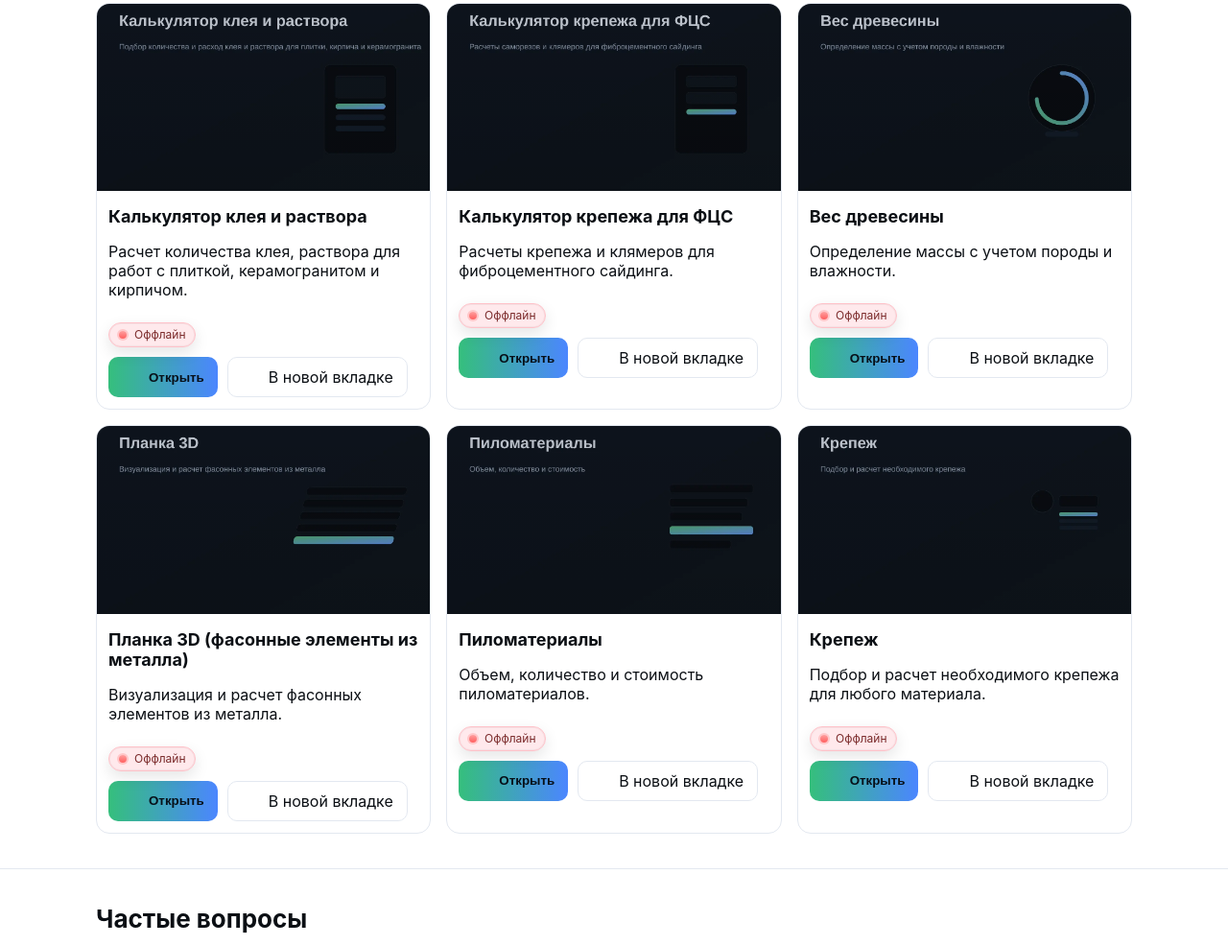
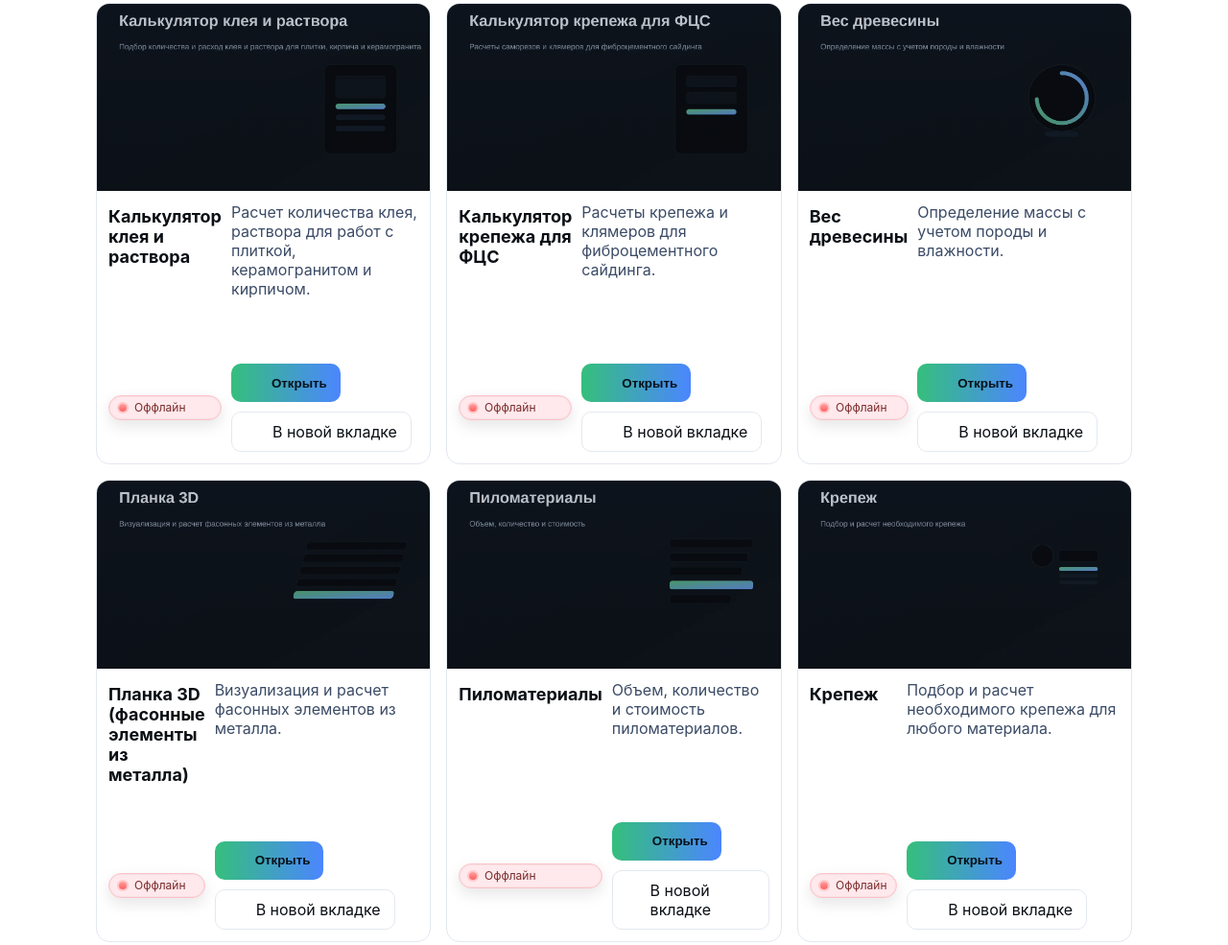
Before and after one commit to sheikerdc-del/calcwood, a website: page index.html in a window 1280 px wide. Shown: the part 779-1764 px from the top of the page at 96% size. Drawn offline with Linux system fonts and the light colour scheme; no server answers.

Commit message:
Update styles.css

```diff
--- a/styles.css
+++ b/styles.css
@@ -1,3 +1,4 @@
+/* css */
 /* Темная тема по умолчанию */
 :root{
   --bg:#0b0f14;--bg2:#0f1722;--panel:#111821;--stroke:#1d2836;
@@ -94,9 +95,43 @@ h2{font-size:26px;margin:0 0 18px}
 .card__media img{display:block;width:100%;height:auto;aspect-ratio:16/9;object-fit:cover}
 .card__media::after{content:"";position:absolute;inset:0;pointer-events:none;background: linear-gradient(0deg, rgba(0,0,0,.28), rgba(0,0,0,.18))}
 :root[data-theme="light"] .card__media::after{background: linear-gradient(0deg, rgba(0,0,0,.38), rgba(0,0,0,.24))}
-.card__body{padding:12px}
-.card__body h3{margin:4px 0 8px;font-size:18px}
-.card__actions{display:flex;gap:10px;flex-wrap:wrap;margin-top:10px}
+
+/* ВНИМАНИЕ: фиксируем статус и кнопки по низу карточки через Grid */
+.card__body{
+  display:grid;
+  grid-template-rows: auto auto 1fr auto auto; /* h3 | p | spacer | status | actions */
+  gap:10px;
+  padding:12px;
+  min-height:260px; /* подгоните под дизайн */
+}
+.card__body h3{margin:4px 0 0;font-size:18px}
+.card__body p{margin:0;color:var(--muted)}
+
+/* Статус — предпоследняя строка (всегда над кнопками) */
+.card__body [data-status]{
+  grid-row:4;
+  align-self:end;
+  margin-top:0;
+}
+
+/* Кнопки — последняя строка, всегда у низа карточки */
+.card__actions{
+  grid-row:5;
+  display:flex;
+  gap:10px;
+  flex-wrap:wrap;
+  margin-top:0;
+}
+
+/* Опционально: на ≥560px статус слева, кнопки справа в одной линии */
+@media (min-width:560px){
+  .card__body{
+    grid-template-rows:auto auto 1fr auto; /* h3 | p | spacer | bottom row */
+    grid-template-columns:1fr auto;        /* статус | кнопки */
+  }
+  .card__body [data-status]{grid-row:4;grid-column:1;align-self:center}
+  .card__actions{grid-row:4;grid-column:2;justify-self:end}
+}
 
 /* Skeletons */
 .skeleton{position:relative;min-height:240px;background:linear-gradient(90deg, rgba(255,255,255,.04), rgba(255,255,255,.08), rgba(255,255,255,.04))}
@@ -122,31 +157,26 @@ h2{font-size:26px;margin:0 0 18px}
 .status--down{background:var(--red-bg);color:var(--red-fg);border-color:var(--red-border)}
 .status--down::before{background:linear-gradient(180deg,#ff9f9f,#ff5f5f);box-shadow:0 0 0 2px rgba(255,95,95,.25)}
 
-/* Modal (вариант C: липкий низ внутри диалога) */
+/* Modal: надёжная схема через Grid — шапка | контент | футер */
 .modal{position:fixed;inset:0;display:grid;place-items:center}
 .modal[hidden]{display:none}
 .modal__overlay{position:absolute;inset:0;background:rgba(0,0,0,.6)}
+
+/* Диалог — сетка; футер всегда внизу диалога, контент скроллится */
 .modal__dialog{
   position:relative;z-index:1;background:var(--panel);border:1px solid var(--stroke);border-radius:12px;
   max-width:min(1000px,96vw);width:96vw;max-height:90vh;
-  display:flex;flex-direction:column; /* ключ — делаем диалог гибким контейнером */
+  display:grid;
+  grid-template-rows:auto 1fr auto; /* header | body | footer */
+  overflow:hidden; /* скролл только у body */
 }
 .modal__header,.modal__footer{display:flex;align-items:center;justify-content:space-between;gap:8px;padding:10px;border-bottom:1px solid var(--stroke)}
 .modal__footer{border-top:1px solid var(--stroke);border-bottom:none}
 
-/* Прокручиваемое тело модалки; футер — липкий */
+/* Прокручиваемое тело модалки */
 .modal__body{
-  padding:0 10px 10px;
+  padding:10px;            /* при желании: 0 10px 10px */
   overflow:auto;           /* скроллим контент внутри диалога */
-  flex:1 1 auto;           /* тело занимает всё доступное пространство */
-}
-
-/* Липкий футер: всегда прижат к низу диалога (не окна), не перекрывает контент */
-.modal__footer{
-  position:sticky;
-  bottom:0;
-  background:var(--panel);
-  z-index:1;
 }
 
 /* Враппер фрейма и сам iframe */
```
